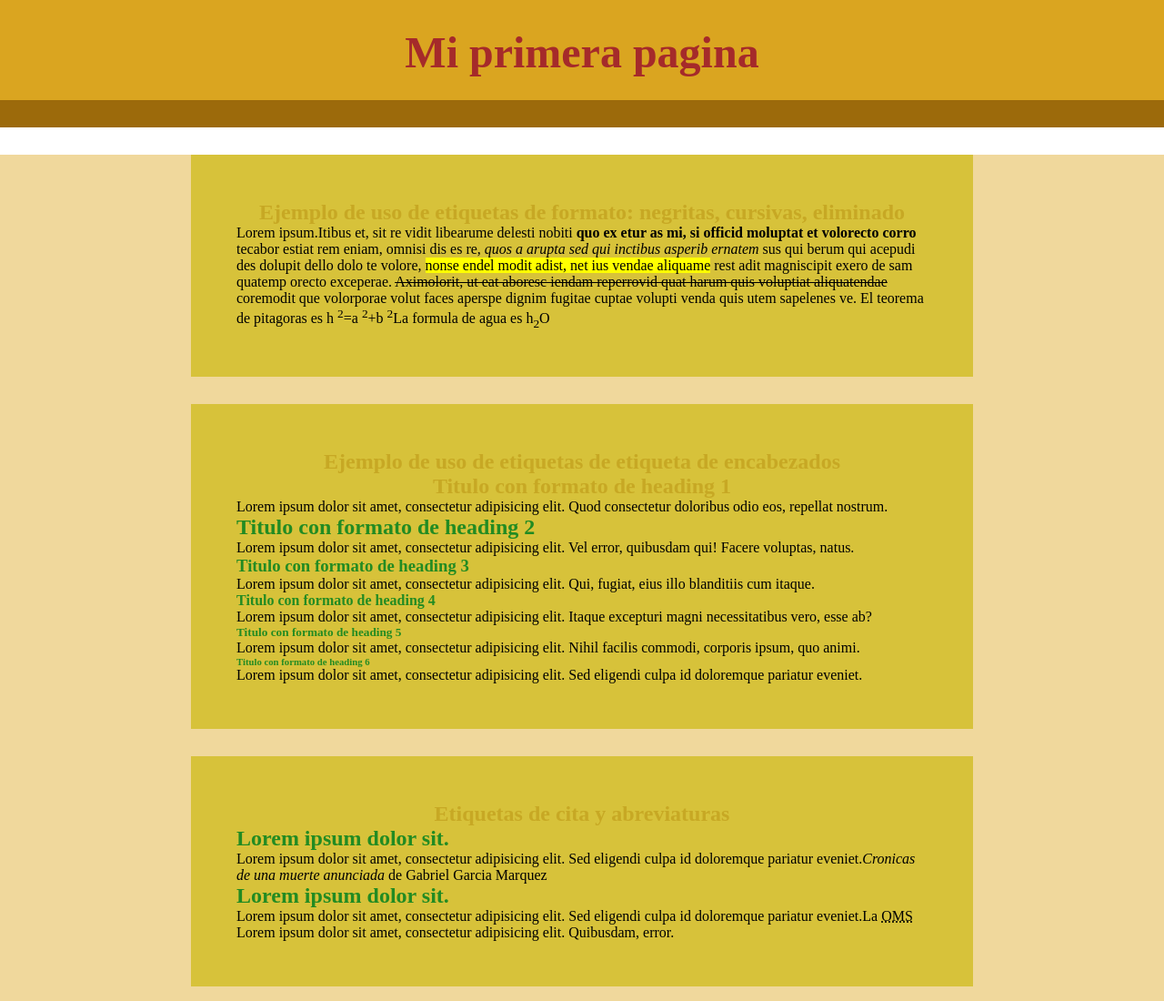
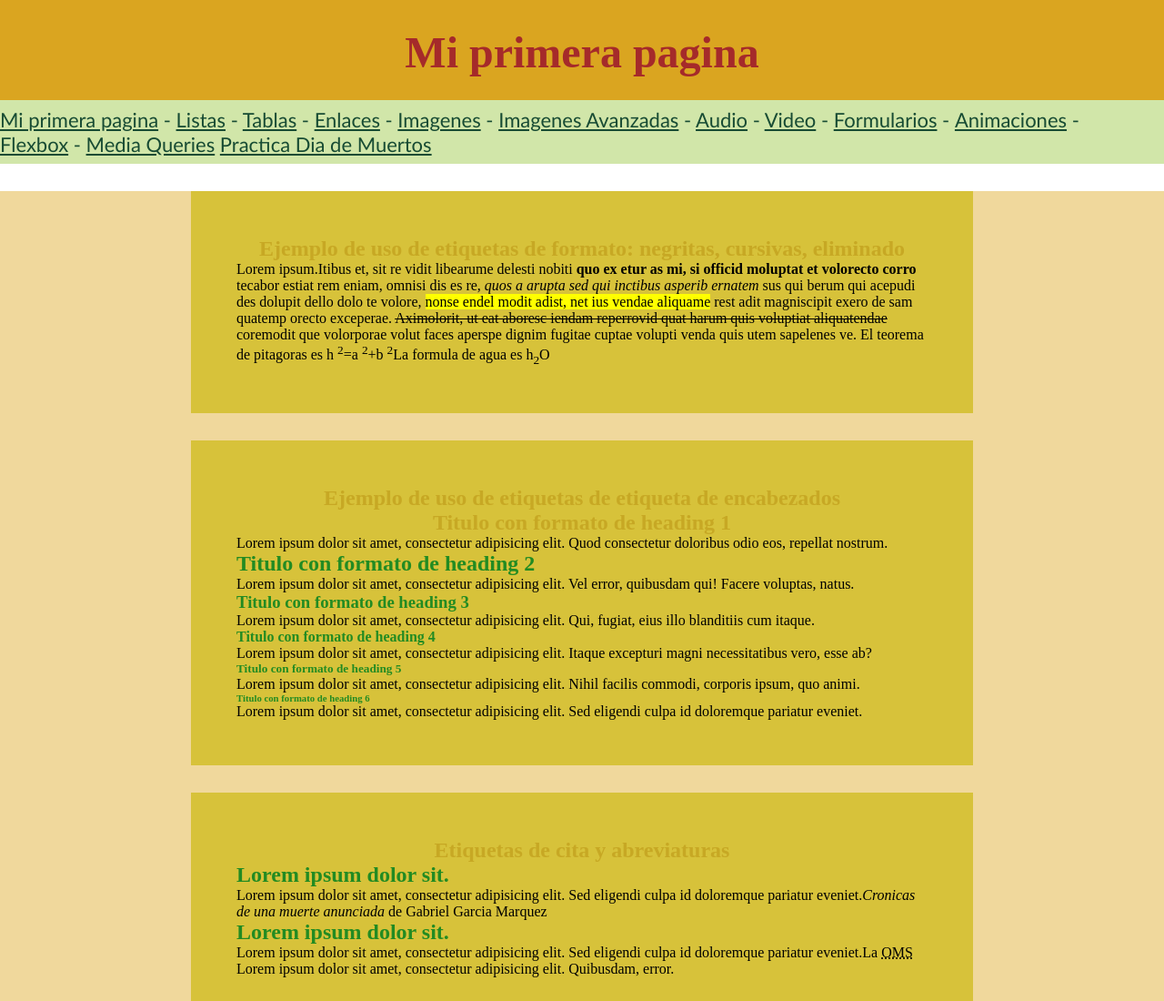
Before and after one commit to mariabenitezc/practicas, a plain HTML site: page index.html in a window 1280 px wide. Shown: the top 1100 px of the page at 91% size. Drawn offline with Linux system fonts and the light colour scheme.

Commit message:
sitio web

```diff
--- a/index.html
+++ b/index.html
@@ -55,13 +55,30 @@
 			text-align:center;
 		}
 	</style>
+	<link href="css/Estilos enlaces.css" rel="stylesheet" type="text/css">
 </head>
 
 <body>
 <header>
 	<h1 style="font-size: 48px"> Mi primera pagina</h1>
 	</header>
-<nav></nav>
+<nav id="NAVEGACION">
+<ul>
+	<li><a href="../index.html">Mi primera pagina</a> -</li>
+	<li><a href="listas.html" target="_blank">Listas</a> -</li>
+	<il><a href="Tablas.html">Tablas</a> -</il>
+	<il><a href="Enlaces.html">Enlaces</a> -</il>
+	<il><a href="Imagenes.html">Imagenes</a> -</il>
+	<il><a href="imagenesavanzadas.html">Imagenes Avanzadas</a> - </il>
+	<il><a href="Audio.html">Audio</a> - </il>
+	<il><a href="Video.html">Video</a> - </il>
+	<il><a href="Formularios.html">Formularios</a> - </il>
+	<li><a href="animacion.html">Animaciones</a> -</li>
+	<li><a href="Flexbox.html">Flexbox</a> -</li>
+	<li><a href="Media.html">Media Queries</a></li>
+	<li><a href="Dia de Muertos.html">Practica Dia de Muertos</a></li>
+  </ul>
+</nav>
 <main>
 	<section>
 			 <h1> Ejemplo de uso de etiquetas de formato: negritas, cursivas, eliminado </h1>
```
Also changed, not shown: html/Audio.html (+7 -3 lines), html/Enlaces.html (+10 -5 lines), html/Formularios.html (+4 -2 lines), html/Imagenes.html (+10 -5 lines), html/Media.html (+1 -0 lines), html/Tablas.html (+17 -2 lines), html/Video.html (+5 -1 lines), html/animacion.html (+5 -2 lines), html/imagenesavanzadas.html (+9 -4 lines), html/listas.html (+17 -2 lines).
